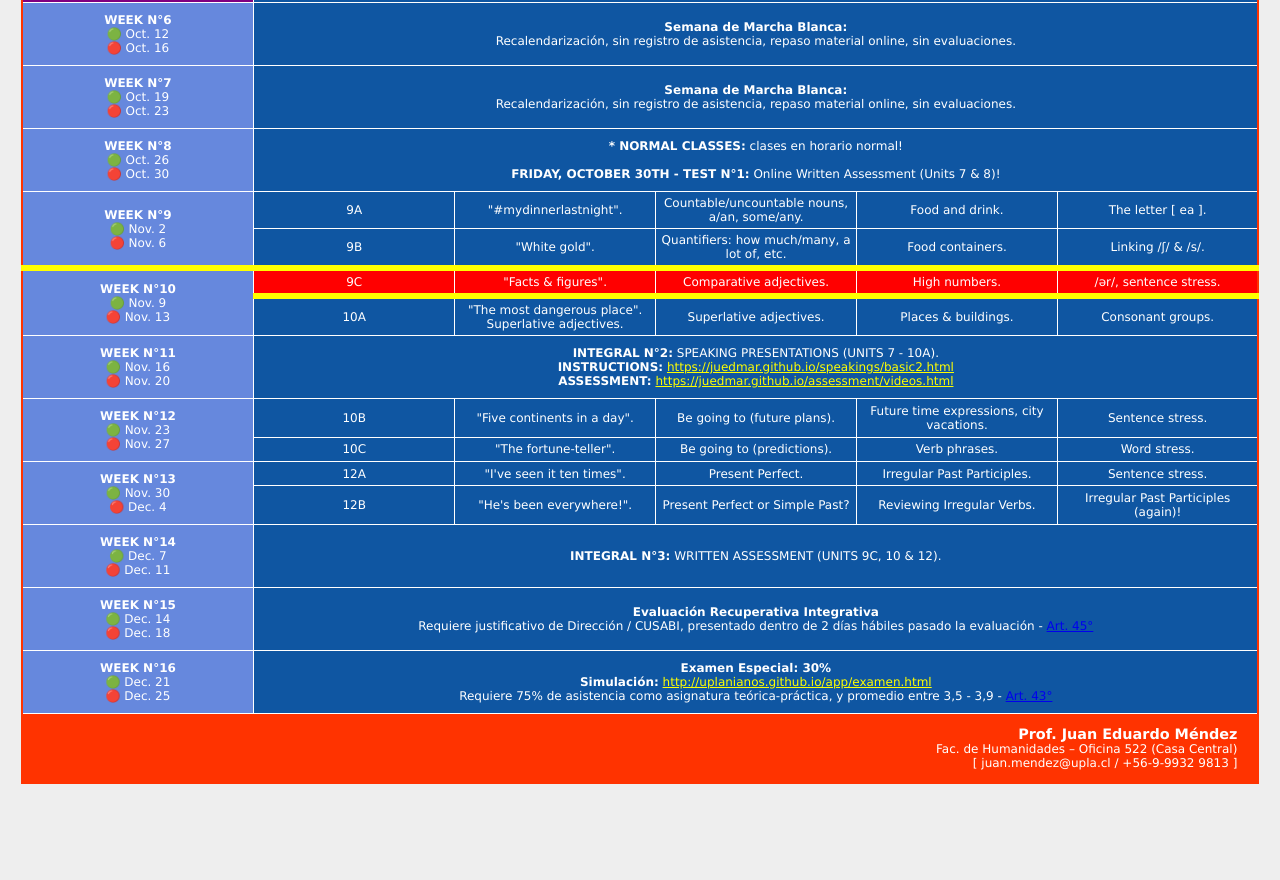
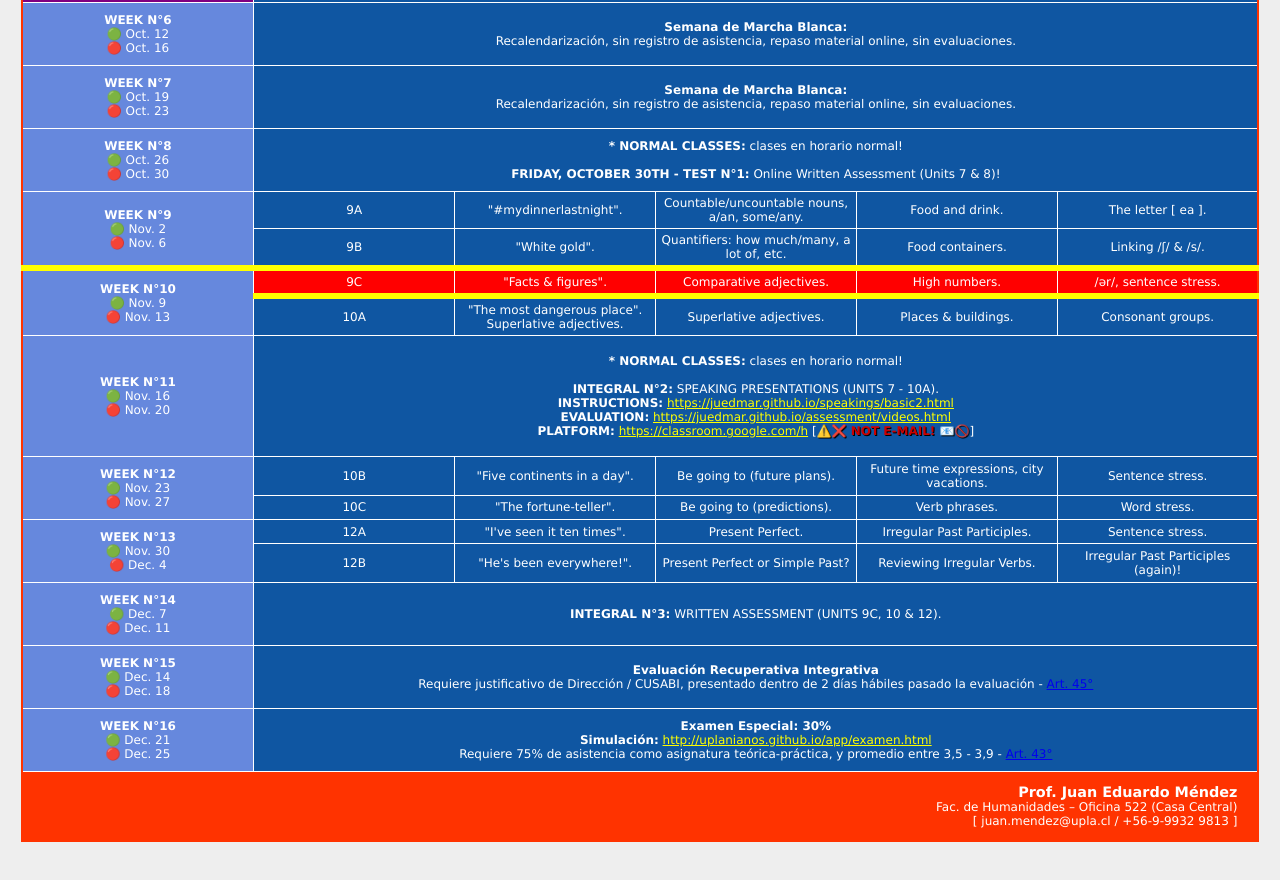
Before and after one commit to Juedmar/calendar, a plain HTML site: page index.html in a window 1280 px wide. Shown: the part 751-1631 px from the top of the page. Before the commit the page ends 1579 px from the top, so only its background shows below. Drawn offline with Linux system fonts and the light colour scheme.

Commit message:
Add files via upload

```diff
--- a/index.html
+++ b/index.html
@@ -232,9 +232,14 @@
 <tr onmouseover="this.style.backgroundColor='#6688DD'" onmouseout="this.style.backgroundColor='';" id="week11">
  <td style="border: 1px solid white; background-color: #6688DD; padding: 10px 4px;"><p><b>WEEK N°11</b><br>🟢 Nov. 16<br>🔴 Nov. 20</p></td>
  <td style="border: 1px solid white;" onmouseover="this.style.background='#FF0000';" onmouseout="this.style.background='';" colspan="5">
+ <br><b>* NORMAL CLASSES:</b> clases en horario normal!<br><br>
  <b>INTEGRAL N°2:</b> SPEAKING PRESENTATIONS (UNITS 7 - 10A).<BR>
  <b>INSTRUCTIONS:</b> <a href="https://juedmar.github.io/speakings/basic2.html" target="_blank" style="color: yellow;">https://juedmar.github.io/speakings/basic2.html</a><br>
- <b>ASSESSMENT:</b> <a href="https://juedmar.github.io/assessment/videos.html" target="_blank" style="color: yellow;">https://juedmar.github.io/assessment/videos.html</a></td>
+ <b>EVALUATION:</b> <a href="https://juedmar.github.io/assessment/videos.html" target="_blank" style="color: yellow;">https://juedmar.github.io/assessment/videos.html</a><br>
+ <b>PLATFORM:</b> <a href="https://classroom.google.com/h" target="_blank" style="color: yellow;">https://classroom.google.com/h</a>
+ [<b><font color="#CC0000" style="text-shadow: 1px 1px black;">⚠️❌ NOT E-MAIL! 📧🚫</font></b>]
+ <br><br>
+ </td>
 </tr>
 
 
```
